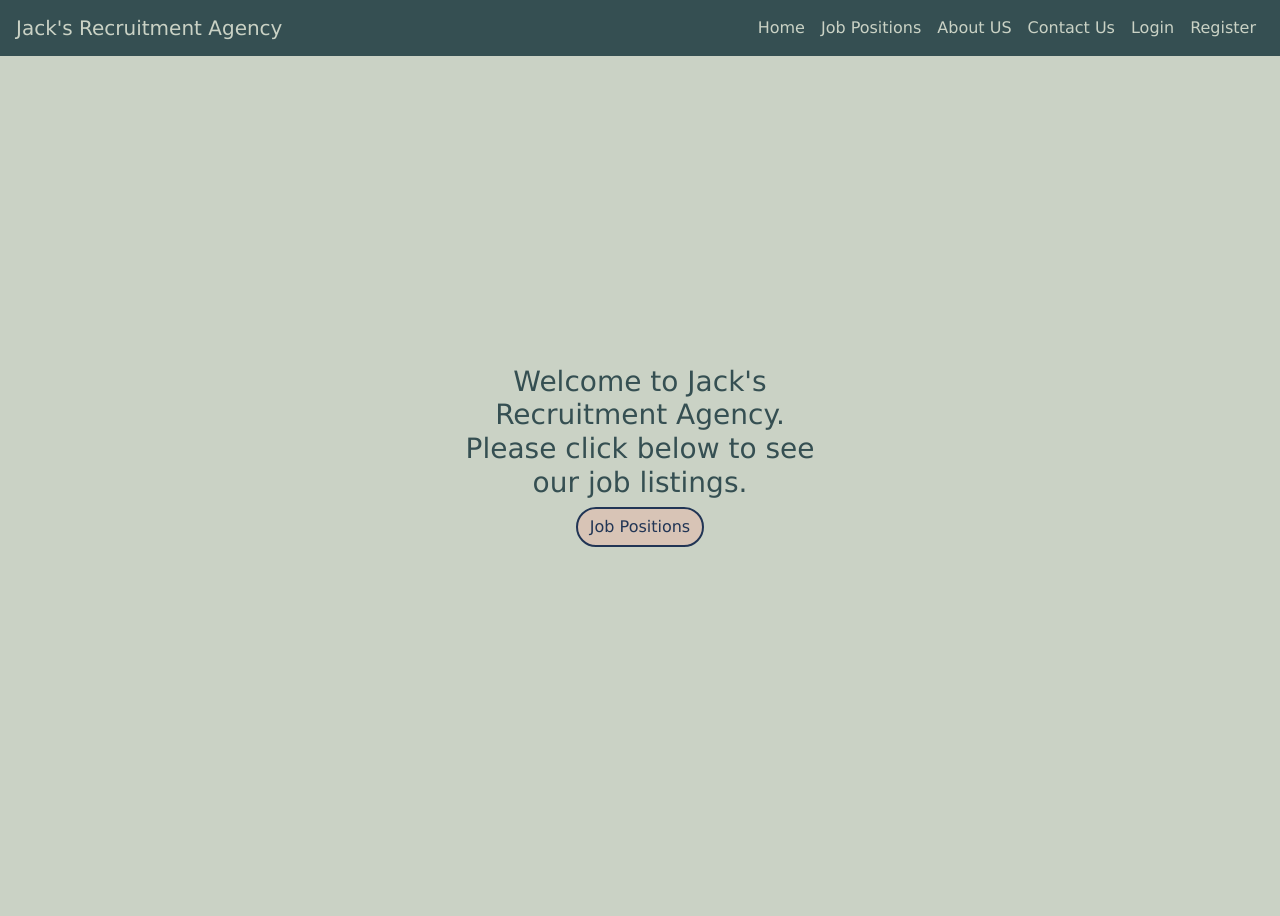
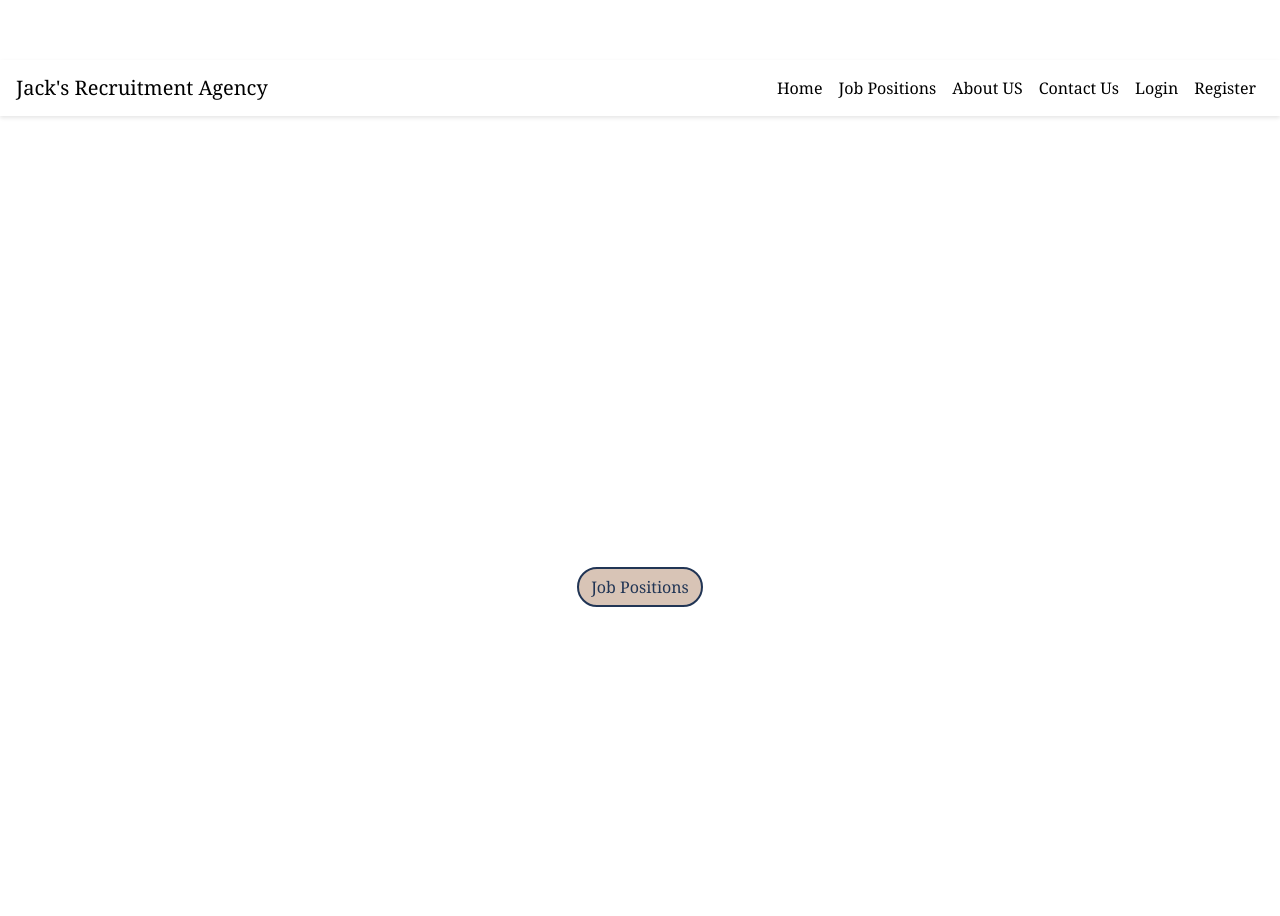
Before and after one commit to JackPflaum/RecruitmentWebsite, a Django app: page / in a window 1280 px wide. Before the commit the page ends 547 px from the top, so only its background shows below. Run offline with Django 4.2, Linux system fonts and the light colour scheme; some libraries are stand-ins or nearby versions.

Commit message:
change background to white, shade navbar and add span underline

```diff
--- a/RecruitmentWebsite/static/css/style.css
+++ b/RecruitmentWebsite/static/css/style.css
@@ -1,4 +1,4 @@
-/*-------------------------------------Universal Properties-------------------------------------------*/
+/*-------------------------------------General Properties-------------------------------------------*/
 .btn-custom {
     background-color: #D8C4B6;
     border-color: #213555;
@@ -13,17 +13,29 @@
     color: #D8C4B6;
 }
 
-
 /*-------------------------------------Home Page-------------------------------------------*/
 body {
-    /* background-image: url('/static/images/Man_holding_briefcase.jpg');
-    background-size: cover;
-    background-position: center;
-    background-repeat: no-repeat; */
-    background-color: #cad2c5;
-    font-family: Verdana, Geneva, Tahoma, sans-serif;
+    background-color: #ffffff12;
+    font-family: Georgia, 'Times New Roman', Times, serif;
+    margin-top: 60px;
+    height: 100vh;
 }
 
+.thick-underline {
+    display: inline-block;
+    position: relative;
+    padding-bottom: 4px;
+  }
+
+.thick-underline::after {
+    content: "";
+    position: absolute;
+    left: 0;
+    bottom: 0;
+    width: 100%;
+    height: 4px; /* Adjust the height as needed */
+    background-color: aquamarine; /* Adjust the color as needed */
+  }
 
 .home-container {
     display: flex;
@@ -41,34 +53,40 @@ body {
 }
 
 .home-flexbox h3 {
-    color: #354f52;
+    color: white;
 }
 
+#home-image {
+    max-width: 500px;
+    height: auto;
+    margin: 0 auto;
+    display: block;
+}
+
+
 @media (max-width: 540px){
-    /* body {
-        background-image: url('/static/images/Office_table_and_chairs.jpg');
-        background-size: cover;
-        background-position: center;
-        background-repeat: no-repeat;
-    } */
+    #home-image {
+        max-width: 70%;
+    }
 }
 
 
 /*-------------------------------------Navigation Bar-------------------------------------------*/
 .navbar-light .navbar-nav .nav-link {  /*navbar links*/
-    color: #cad2c5;
+    color: black;
 }
 
 .navbar-light .navbar-nav .nav-link:first-child {  /*navbar 'home' link*/
-    color: #cad2c5;
+    color: black;
 }
 
 .navbar-light .navbar-brand {  /*navbar 'Jack's Recruitment Agency' link*/
-    color: #cad2c5;
+    color: black;
 }
 
 .navbar {
-    background-color: #354f52;
+    background-color: white;
+    box-shadow: 0 2px 4px rgba(0, 0 , 0, 0.1);
 }
 
 .navbar-nav.flex-nowrap {  /*stop links words dropping down to another line when screen shrinks*/
```
